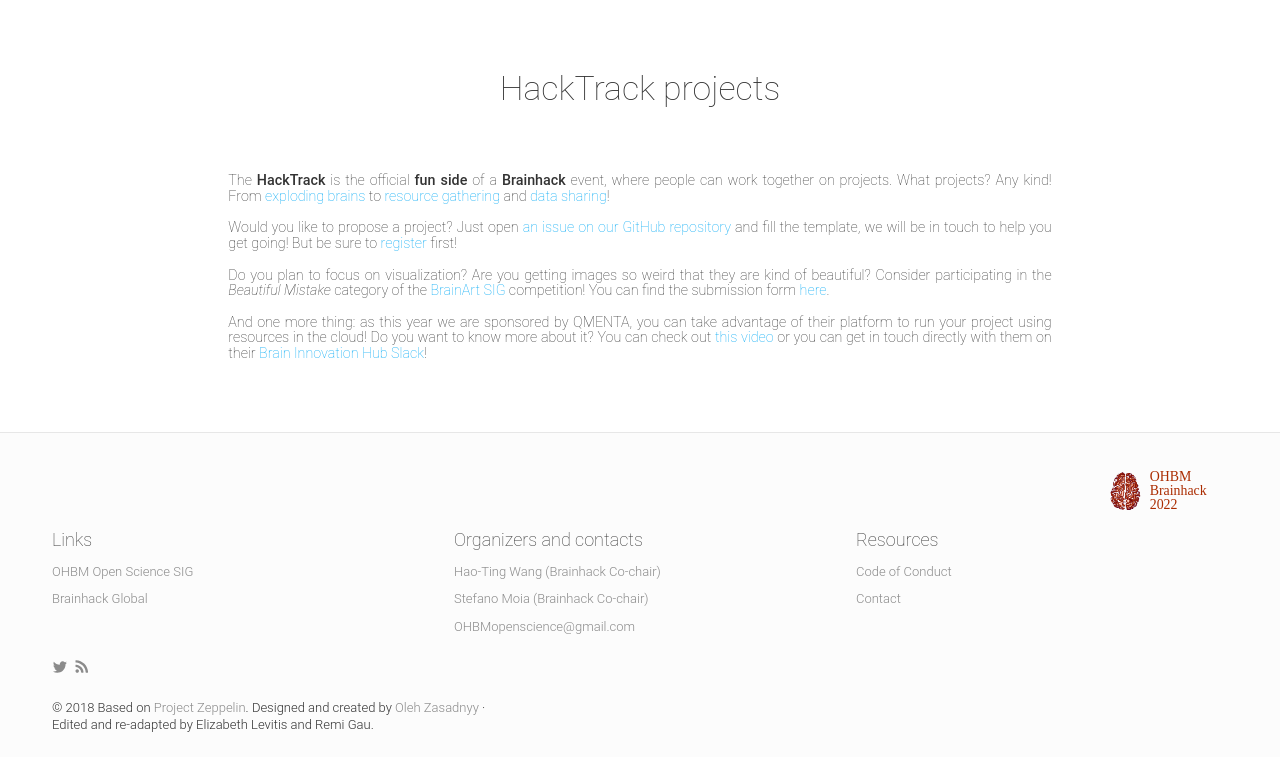
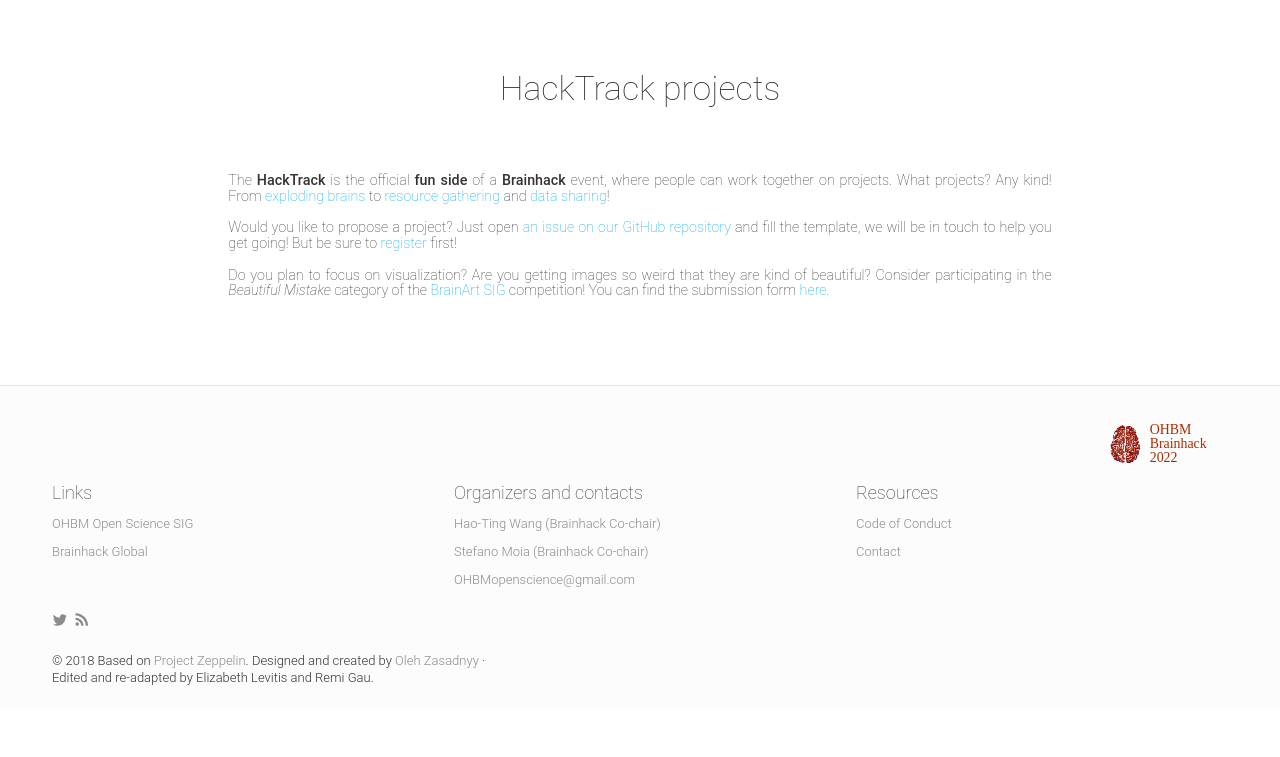
Before and after one commit to ohbm/hackathon2022, a Jekyll site: the page built from hackathon.html, in a window 1280 px wide and 1164 px high. Shown: the part 407-1164 px from the top of the window. Built offline with Jekyll 4.4.1, drawn with Linux system fonts in a browser that asks for light colours; nearby versions of some CDN libraries.

Commit message:
remove QMENTA for now

```diff
--- a/_includes/about-hackathon.html
+++ b/_includes/about-hackathon.html
@@ -23,10 +23,6 @@
                     <a href="https://ohbm-brainart.github.io" target="_blank">BrainArt SIG</a> competition! You can find the
                     submission form <a href="https://docs.google.com/forms/d/e/1FAIpQLSdkfoq-VF_Aw27MD1whBAZCFl6BHldOpOAQ2GWSXFng7fD3Vw/viewform" target="_blank">here</a>.<br><br>
 
-                    And one more thing: as this year we are sponsored by QMENTA, you can take advantage of their
-                    platform to run your project using resources in the cloud! Do you want to know more about it? You
-                    can check out <a href="https://www.youtube.com/watch?v=N_gKc30kdEA&t=2s" target="_blank">this video</a> or you can get in touch directly with them
-                    on their <a href="http://brain-innovation-hub.slack.com/" target="_blank">Brain Innovation Hub Slack</a>!
                 </h6>
             </div>
             {% for row in site.data.projects %}
```
